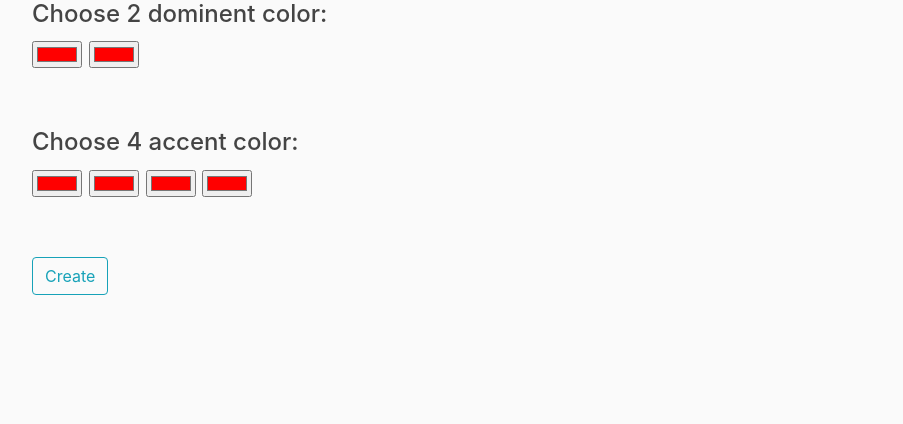
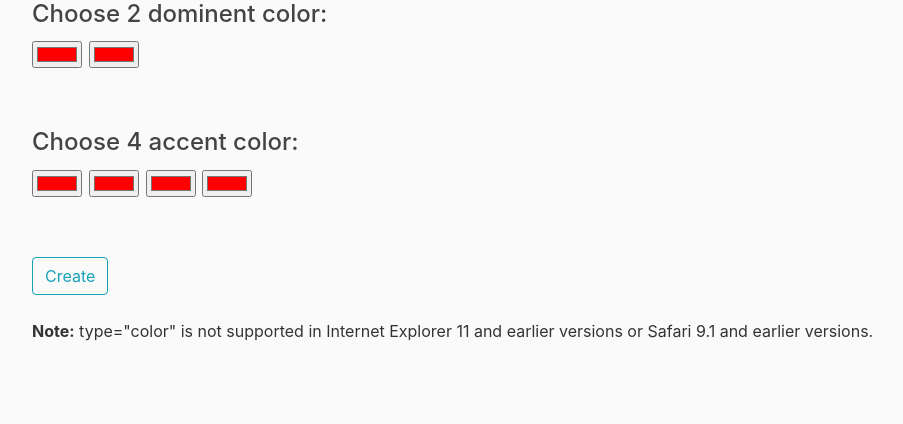
Before and after one commit to sudiptoroy/Color_Palettes, a Django app: page /create-palette/ in a window 1280 px wide. Shown: the part 146-570 px from the top of the page, without its empty margins (53-956 px from the left). Run offline with Django 3.2, Linux system fonts and the light colour scheme; the visitor is signed in with stand-in values (Sample User, id 1); some libraries are stand-ins or nearby versions.

Commit message:
Update settings and create_palette

```diff
--- a/color_palettes/settings.py
+++ b/color_palettes/settings.py
@@ -125,3 +125,4 @@ STATIC_URL = '/static/'
 CRISPY_TEMPLATE_PACK = 'bootstrap4'
 
 LOGIN_REDIRECT_URL = 'palettes-home'
+LOGIN_URL = 'login'
--- a/palettes/templates/palettes/create_palette.html
+++ b/palettes/templates/palettes/create_palette.html
@@ -21,5 +21,7 @@
         <br><br>
         <button class="btn btn-outline-info" type="submit">Create</button>
     </form>
+    <br>
+    <p><b>Note:</b> type="color" is not supported in Internet Explorer 11 and earlier versions or Safari 9.1 and earlier versions.</p>
 
 {% endblock content %}
```
